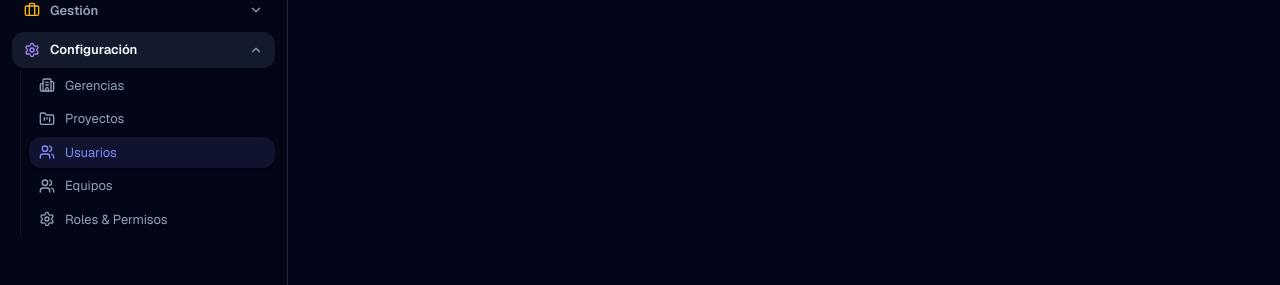
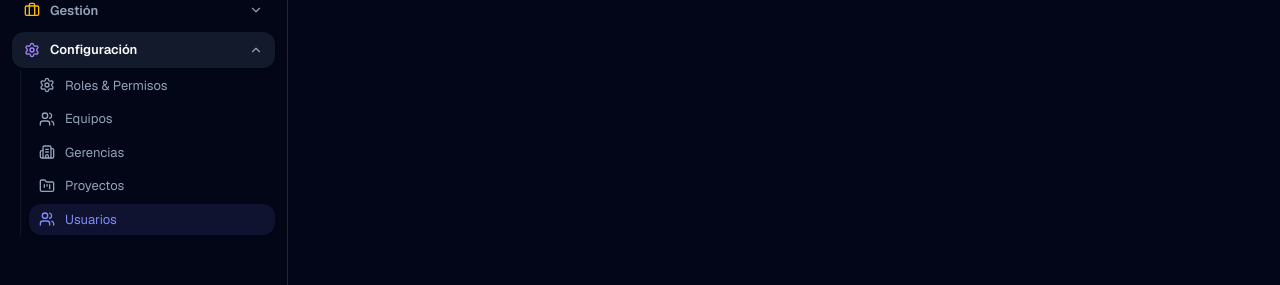
Before and after one commit to alejandroeml-su/FollowupGantt, a Next.js app: page /workload in a window 1280 px wide. Shown: the part 265-550 px from the top of the page. Built offline with nearby package versions, Linux system fonts and the light colour scheme; no server answers; the database is empty.

Commit message:
fix: reorder config menu and force SUPER_ADMIN visibility

```diff
--- a/src/components/Sidebar.tsx
+++ b/src/components/Sidebar.tsx
@@ -62,11 +62,11 @@ const menuGroups: RouteGroup[] = [
     icon: Settings,
     color: 'text-violet-400',
     routes: [
+      { name: 'Roles & Permisos', path: '/settings/roles', icon: Settings },
+      { name: 'Equipos', path: '/settings/teams', icon: Users },
       { name: 'Gerencias', path: '/gerencias', icon: Building2 },
       { name: 'Proyectos', path: '/projects', icon: FolderKanban },
       { name: 'Usuarios', path: '/workload', icon: Users },
-      { name: 'Equipos', path: '/settings/teams', icon: Users },
-      { name: 'Roles & Permisos', path: '/settings/roles', icon: Settings },
     ],
   },
 ];
```
